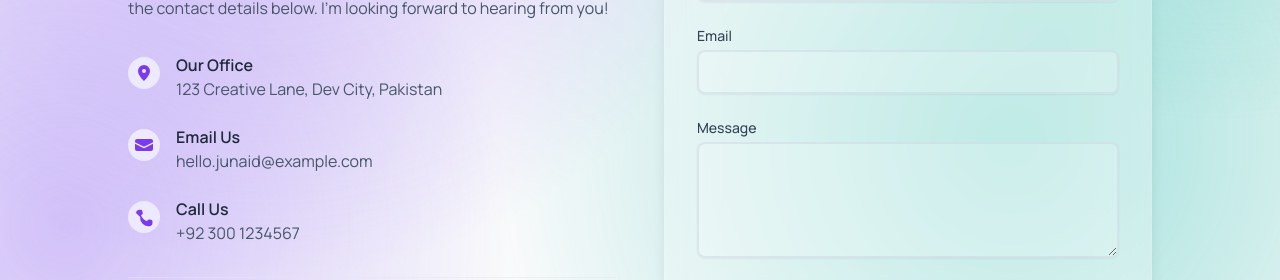
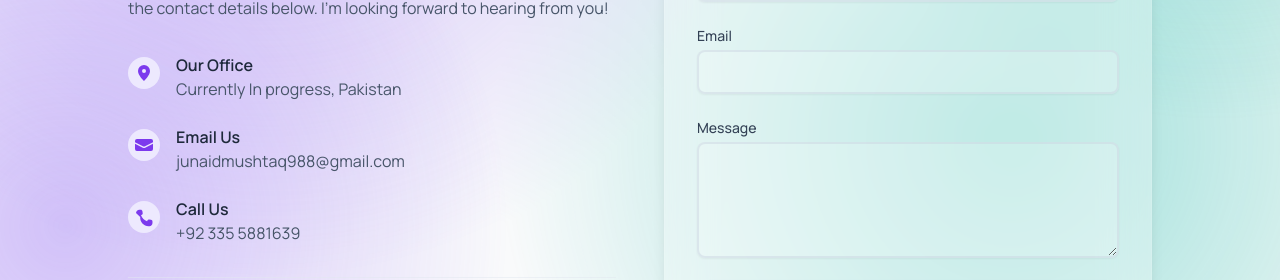
Before and after one commit to Junaid-khan-i87/Portfolio, a React (Vite) app: page /#/contact in a window 1280 px wide. Shown: the part 448-728 px from the top of the page. Built offline with nearby package versions, Linux system fonts and the light colour scheme; no server answers.

Commit message:
add supabase contact post

```diff
--- a/constants.ts
+++ b/constants.ts
@@ -74,5 +74,5 @@ export const SKILLS: SkillCategory[] = [
 export const SOCIAL_LINKS = {
   github: 'https://github.com',
   linkedin: 'https://linkedin.com',
-  email: 'mailto:hello.junaid@example.com',
+  email: 'mailto:junaidmushtaq988@gmail.com',
 };
--- a/pages/ContactPage.tsx
+++ b/pages/ContactPage.tsx
@@ -73,7 +73,7 @@ const ContactPage: React.FC = () => {
                             </div>
                             <div>
                                 <h3 className="font-semibold text-slate-800 dark:text-slate-200">Our Office</h3>
-                                <p className="text-slate-600 dark:text-slate-400">123 Creative Lane, Dev City, Pakistan</p>
+                                <p className="text-slate-600 dark:text-slate-400">Currently In progress, Pakistan</p>
                             </div>
                         </li>
                         <li className="flex items-start gap-4">
@@ -93,7 +93,7 @@ const ContactPage: React.FC = () => {
                             </div>
                             <div>
                                 <h3 className="font-semibold text-slate-800 dark:text-slate-200">Call Us</h3>
-                                <p className="text-slate-600 dark:text-slate-400">+92 300 1234567</p>
+                                <p className="text-slate-600 dark:text-slate-400">+92 335 5881639</p>
                             </div>
                         </li>
                     </ul>
```
Also changed, not shown: 1 other file (tests, documents, lock files or other folders).
